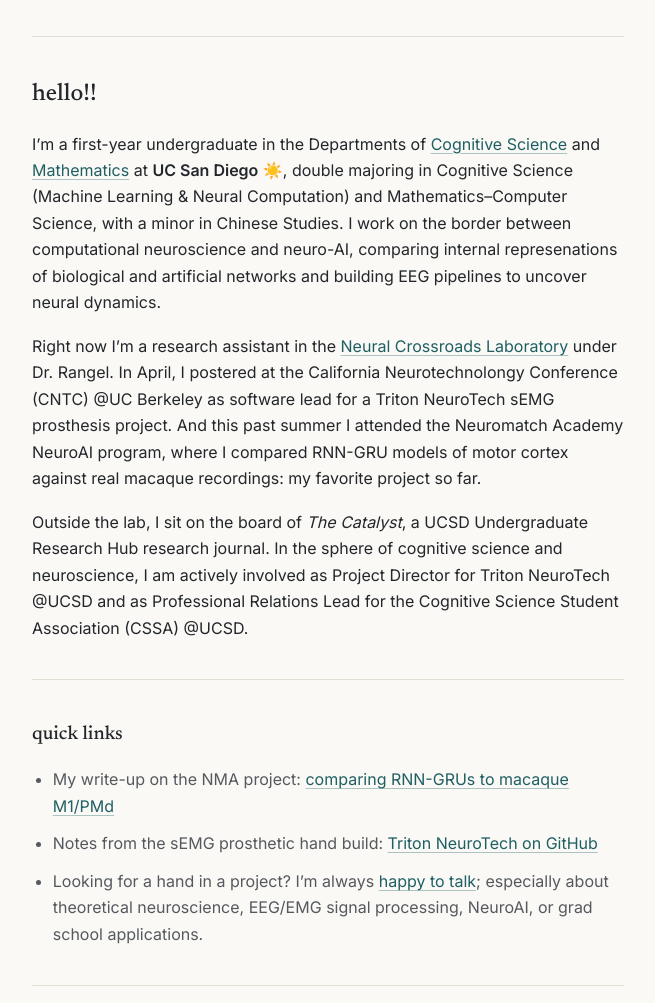
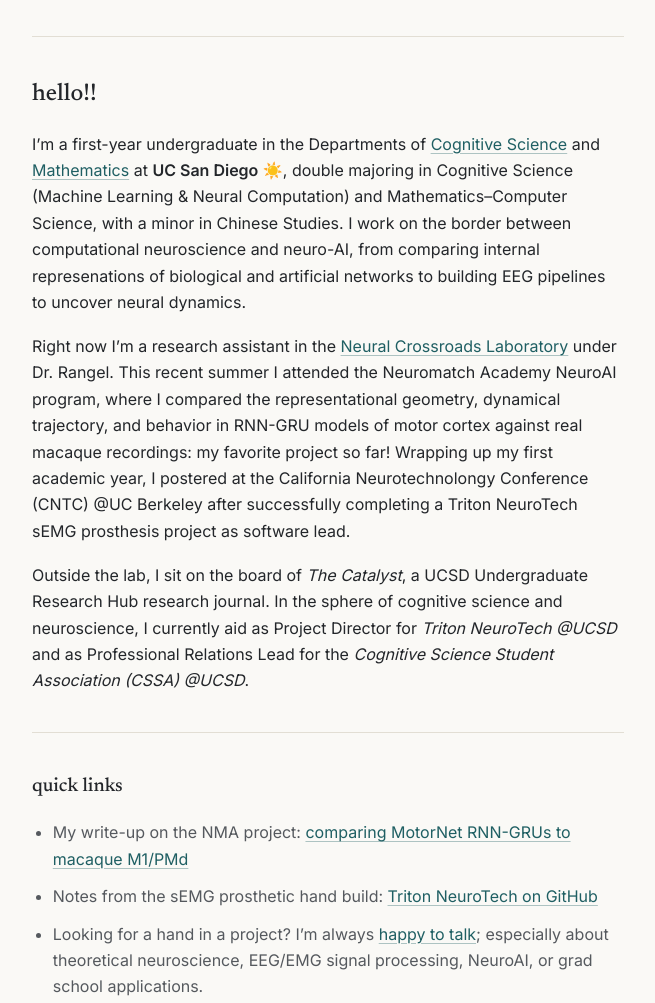
Before and after one commit to skyebel/skyebel.github.io, a plain HTML site: page index.html in a window 1280 px wide. Shown: the part 420-1423 px from the top of the page, without its empty margins (312-967 px from the left). Drawn offline with Linux system fonts and the light colour scheme.

Commit message:
Revise content and title in index.html
Updated the title and improved the wording in several sections for clarity and conciseness.

```diff
--- a/index.html
+++ b/index.html
@@ -3,7 +3,7 @@
 <head>
 <meta charset="UTF-8">
 <meta name="viewport" content="width=device-width, initial-scale=1.0">
-<title>skylar belsher</title>
+<title>Skylar Belsher</title>
 <meta name="description" content="undergraduate researcher in computational neuroscience &amp; neuro-AI">
 <link rel="preconnect" href="https://fonts.googleapis.com">
 <link rel="preconnect" href="https://fonts.gstatic.com" crossorigin>
@@ -49,21 +49,21 @@
         and <a href="https://math.ucsd.edu//" target="_blank" rel="noopener">Mathematics</a> at <strong>UC San Diego</strong> ☀️,
         double majoring in Cognitive Science (Machine Learning &amp; Neural Computation) and Mathematics&ndash;Computer Science, with a
         minor in Chinese Studies. I work on the border between computational neuroscience
-        and neuro-AI, comparing internal represenations of biological and artificial networks
-        and building EEG pipelines to uncover neural dynamics.
+        and neuro-AI, from comparing internal represenations of biological and artificial networks
+        to building EEG pipelines to uncover neural dynamics.
       </p>
 
       <p>
         Right now I&rsquo;m a research assistant in the
-        <a href="#research">Neural Crossroads Laboratory</a> under Dr. Rangel. In April, I postered at the
-        California Neurotechnolongy Conference (CNTC) @UC Berkeley as software lead for a Triton NeuroTech
-        sEMG prosthesis project. And this past summer I attended the Neuromatch Academy NeuroAI program,
-        where I compared RNN-GRU models of motor cortex against real macaque recordings: my favorite project so far.
+        <a href="#research">Neural Crossroads Laboratory</a> under Dr. Rangel. This recent summer I attended the Neuromatch Academy NeuroAI program,
+        where I compared the representational geometry, dynamical trajectory, and behavior in RNN-GRU models of motor cortex against real macaque recordings:
+        my favorite project so far! Wrapping up my first academic year, I postered at the California Neurotechnolongy Conference (CNTC) @UC Berkeley after
+        successfully completing a Triton NeuroTech sEMG prosthesis project as software lead.
       </p>
 
       <p>
-        Outside the lab, I sit on the board of <em>The Catalyst</em>, a UCSD Undergraduate Research Hub research journal. In the sphere of cognitive science and neuroscience, I am actively involved as Project
-        Director for Triton NeuroTech @UCSD and as Professional Relations Lead for the Cognitive Science Student Association (CSSA) @UCSD.
+        Outside the lab, I sit on the board of <em>The Catalyst</em>, a UCSD Undergraduate Research Hub research journal. In the sphere of cognitive science and neuroscience, I currently aid as Project
+        Director for <em>Triton NeuroTech @UCSD</em> and as Professional Relations Lead for the <em>Cognitive Science Student Association (CSSA) @UCSD</em>.
       </p>
     </section>
 
@@ -72,7 +72,7 @@
     <section id="opportunities">
       <h3>quick links</h3>
       <ul class="quick-links">
-        <li>My write-up on the NMA project: <a href="https://github.com/lilytong0919/NMA-shichimi-rulebreakerhalf-comparing-network">comparing RNN-GRUs to macaque M1/PMd</a></li>
+        <li>My write-up on the NMA project: <a href="https://github.com/lilytong0919/NMA-shichimi-rulebreakerhalf-comparing-network">comparing MotorNet RNN-GRUs to macaque M1/PMd</a></li>
         <li>Notes from the sEMG prosthetic hand build: <a href="https://github.com/skyebel/TNT_sEMG_Prosthesis_Project_2025-2026" target="_blank" rel="noopener">Triton NeuroTech on GitHub</a></li>
         <li>Looking for a hand in a project? I&rsquo;m always <a href="mailto:skbelcher@ucsd.edu">happy to talk</a>; especially about theoretical neuroscience, EEG/EMG signal processing, NeuroAI, or grad school applications.</li>
       </ul>
```
